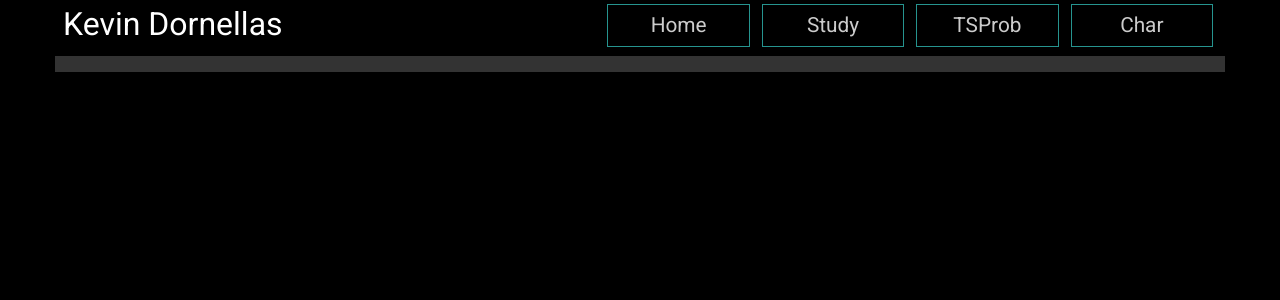
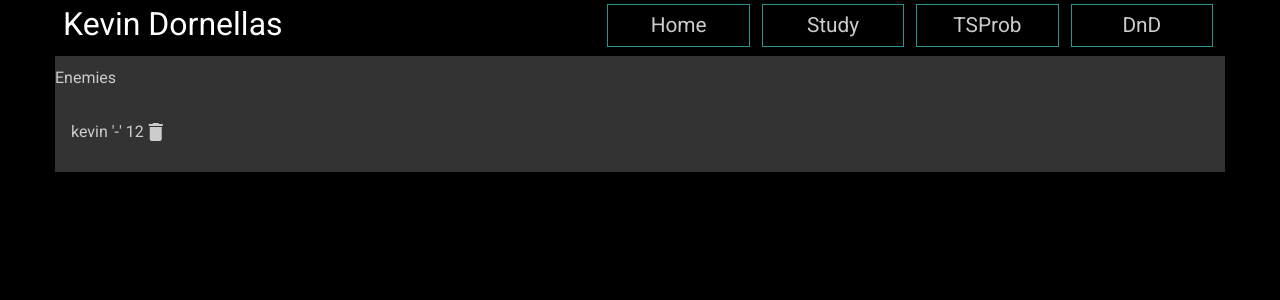
Before and after one commit to dornellaskj/studyApp, an Angular app: page /battle in a window 1280 px wide. Before the commit this address led to /. Shown: the top 300 px of the page. Built offline with nearby package versions, Linux system fonts and the light colour scheme.

Commit message:
adding battle page

```diff
--- a/src/app/app.component.html
+++ b/src/app/app.component.html
@@ -7,7 +7,7 @@
         <a href="/">Home</a>
         <a href="/study/">Study</a>
         <a href="/tsprob/">TSProb</a>
-        <a href="/char/">Char</a>
+        <a href="/dnd/">DnD</a>
       </div>
       <label htmlFor="checkbox_toggle" class="hamburger" (click)="toggleMenu()" >
           <span class="line line-1"></span>
--- /dev/null
+++ b/src/app/battle/battle.component.html
@@ -0,0 +1,9 @@
+<div class="list-wrapper">
+    <mat-list role="list">
+        <h3>Enemies</h3>
+        <mat-list-item *ngFor="let enemy of enemies; let i = index;" role="listitem">
+            {{enemy.name}} '-' {{enemy.hp}}
+            <mat-icon (click)="trash(1, i)">delete</mat-icon>
+        </mat-list-item>
+    </mat-list>
+</div>
--- /dev/null
+++ b/src/app/battle/battle.component.scss
@@ -0,0 +1,5 @@
+@import '../mixins.scss';
+
+.mat-list-item {
+    color:#ccc;
+}
--- /dev/null
+++ b/src/app/battle/battle.component.ts
@@ -0,0 +1,36 @@
+import { Component, OnInit } from '@angular/core';
+
+@Component({
+  selector: 'app-battle',
+  templateUrl: './battle.component.html',
+  styleUrls: ['./battle.component.scss']
+})
+export class BattleComponent implements OnInit {
+
+  enemies:any = [
+  ]
+
+  constructor() { }
+
+  ngOnInit(): void {
+    this.enemies.push(
+      {
+        name: 'kevin',
+        hp:12
+      }
+    );
+  }
+
+  addEnemy() {
+
+  }
+
+  trash(isEnemy: boolean, index: number) {
+
+    if (isEnemy == true) {
+      this.enemies.splice(index, 1);
+    }
+
+  }
+
+}
--- /dev/null
+++ b/src/app/dnd/dnd.component.html
@@ -0,0 +1,2 @@
+<div><a href="/char/">Character Sheets</a></div>
+<div><a href="/battle/">Battle</a></div>
--- /dev/null
+++ b/src/app/dnd/dnd.component.scss
@@ -0,0 +1,14 @@
+@import '../mixins.scss';
+
+a {
+    color: #a0a0a0;
+    padding: 8px 12px;
+    background-color: black;
+    border: 1px solid #26948f;
+    font-size: 1.6em;
+}
+
+div {
+    margin-top: 24px;
+    margin-left: 16px;
+}
--- /dev/null
+++ b/src/app/dnd/dnd.component.ts
@@ -0,0 +1,15 @@
+import { Component, OnInit } from '@angular/core';
+
+@Component({
+  selector: 'app-dnd',
+  templateUrl: './dnd.component.html',
+  styleUrls: ['./dnd.component.scss']
+})
+export class DndComponent implements OnInit {
+
+  constructor() { }
+
+  ngOnInit(): void {
+  }
+
+}
```
Also changed, not shown: src/app/app-routing.module.ts (+10 -0 lines), src/app/app.module.ts (+11 -1 lines), 2 other files (tests, documents, lock files or other folders).
